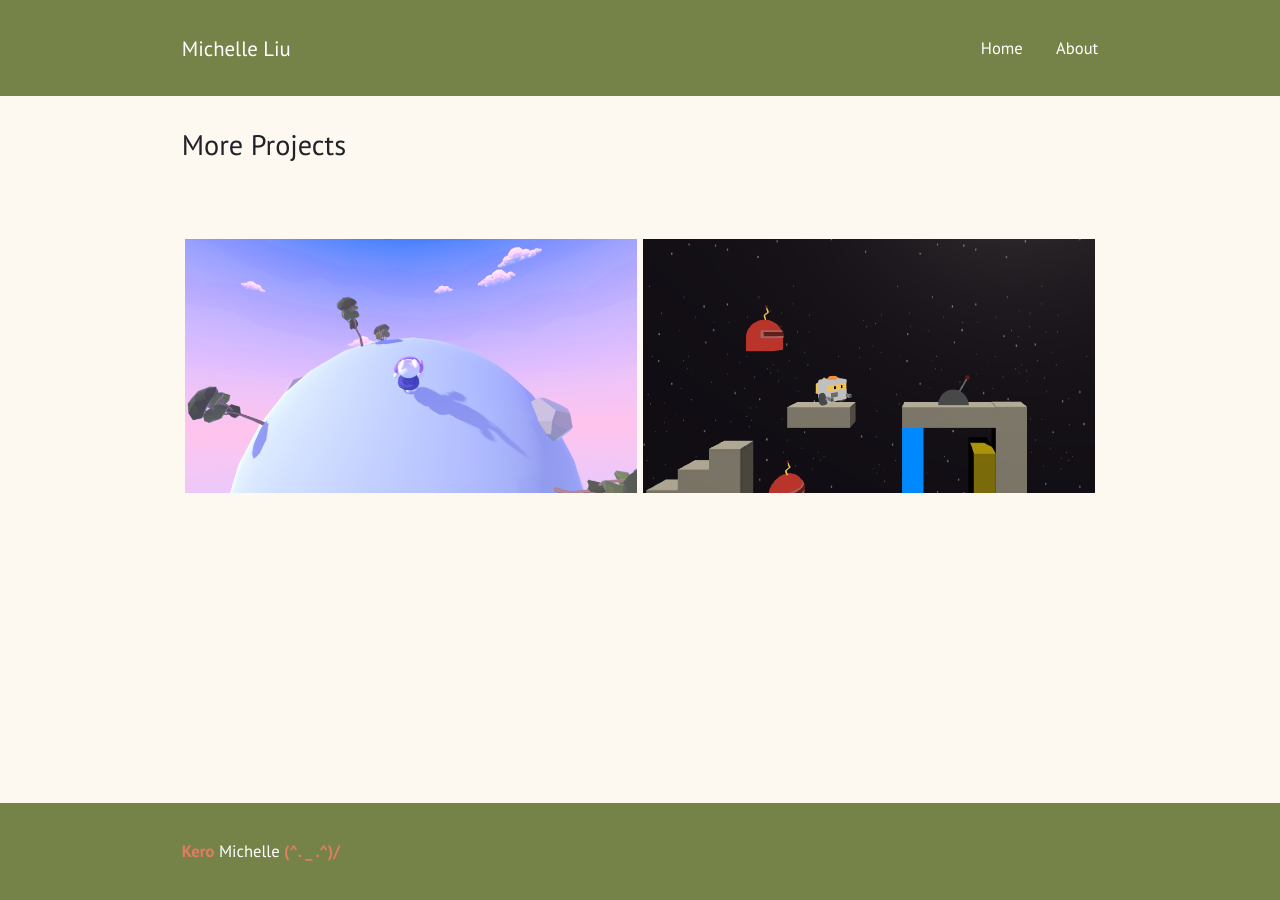
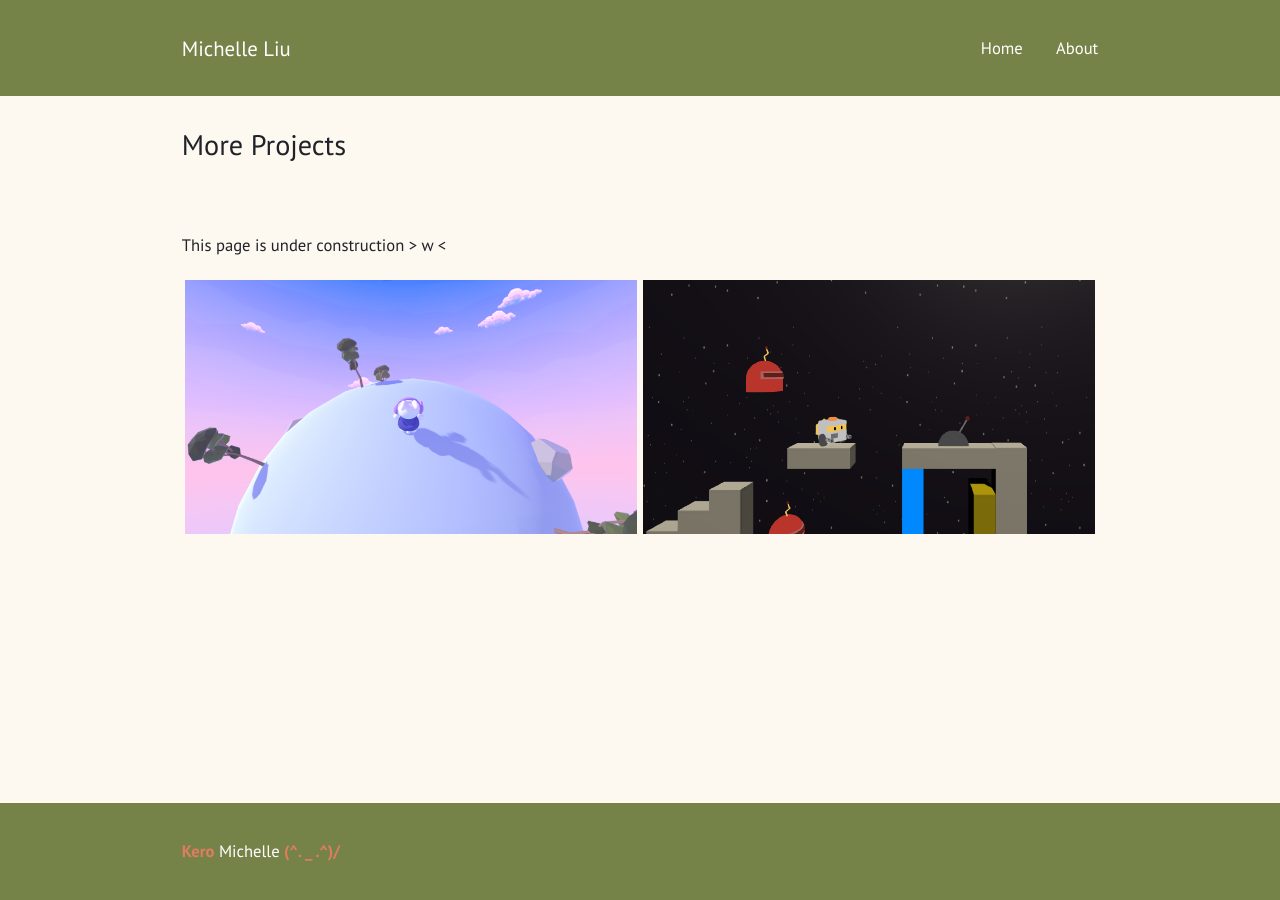
Before and after one commit to KeroMichelle/KeroMichelle.github.io, a Jekyll site: the page built from more.md, in a window 1280 px wide. Built offline with Jekyll 4.4.1, drawn with Linux system fonts in a browser that asks for light colours.

Commit message:
More page add construction note

```diff
--- a/more.md
+++ b/more.md
@@ -5,4 +5,6 @@ layout: page
 ---
 <br>
 
+ This page is under construction > w <
+
 ![orbit](/assets/images/orbit.png)|![scrap](/assets/images/scrap.png)
```
